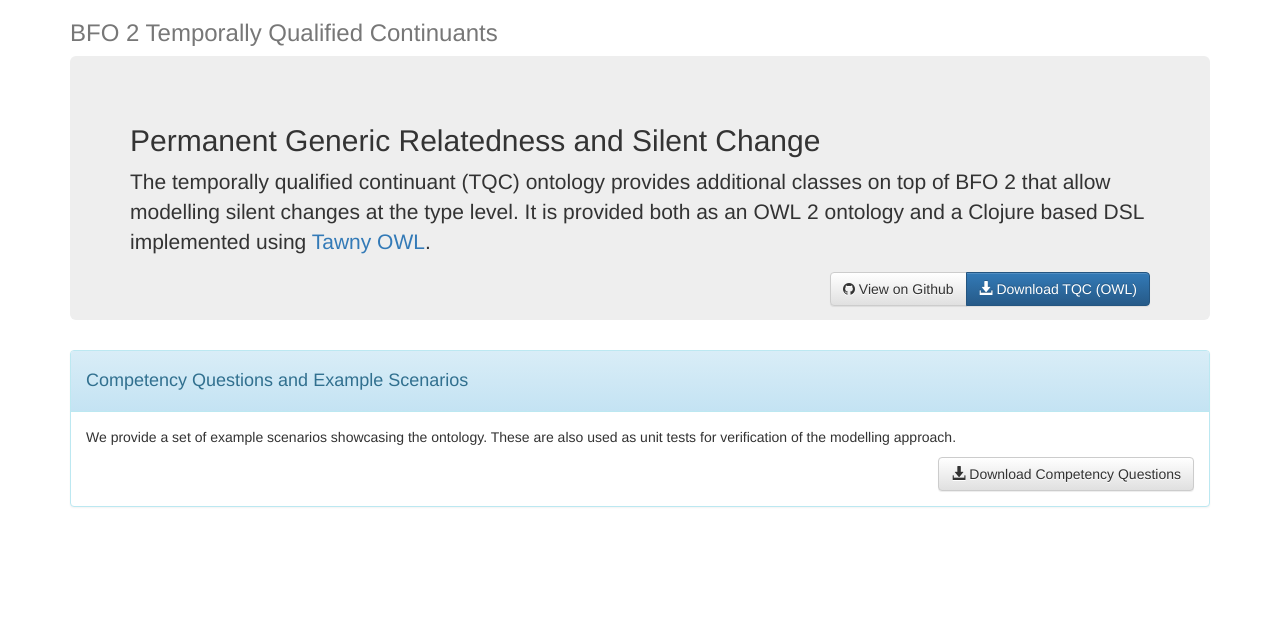
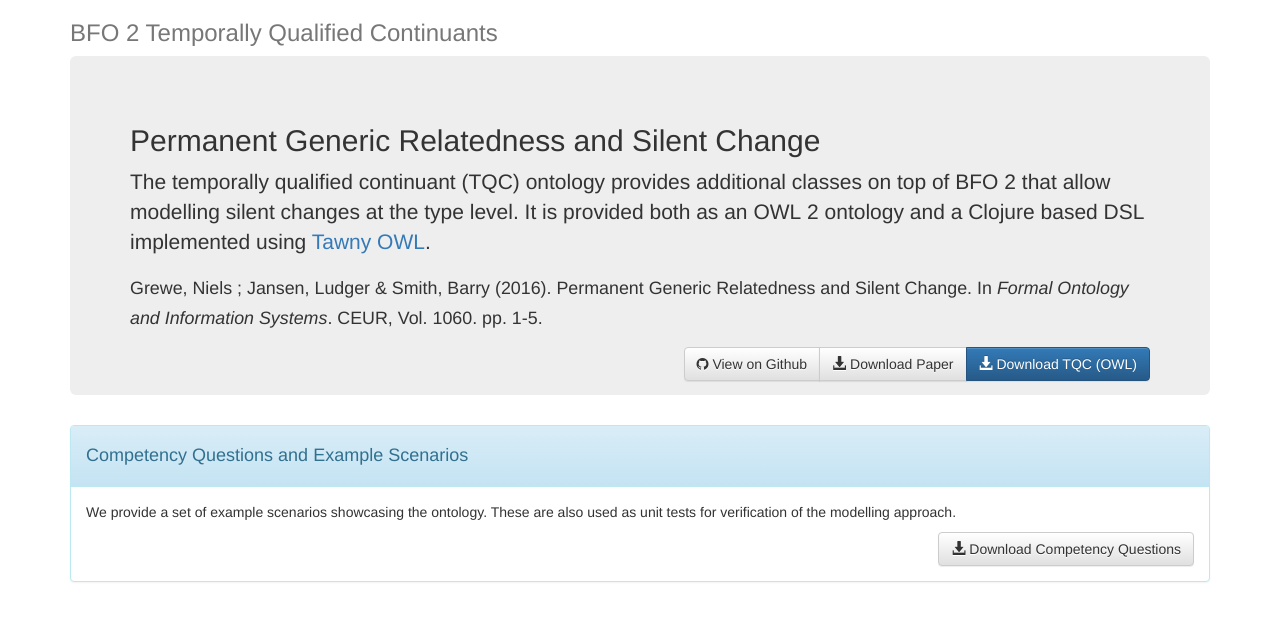
Before and after one commit to ngrewe/tqme, a plain HTML site: page index.html in a window 1280 px wide. Drawn offline with nearby package versions, Linux system fonts and the light colour scheme.

Commit message:
A reference to the paper was missing.

```diff
--- a/index.html
+++ b/index.html
@@ -41,12 +41,16 @@ $(document).ready(function(){
             based DSL implemented using <a href="https://github.com/phillord/tawny-owl">Tawny OWL</a>.
 
         </p>
+        <p ><small>Grewe, Niels ; Jansen, Ludger &amp; Smith, Barry (2016). Permanent Generic Relatedness and Silent Change. In <em>Formal Ontology and Information Systems</em>. CEUR, Vol. 1060. pp. 1-5.</small></p>
+
         <div class="btn-group pull-right" role="group">
 
         <a class="btn btn-default " href="https://www.github.com/ngrewe/tqc" role="button"><i class="fa fa-github" aria-hidden="true"></i> View on Github</a>
+        <a class="btn btn-default" href="tqc.pdf" role="button"><span class="glyphicon glyphicon-download-alt" aria-hidden="true"></span> Download Paper</a>
         <a class="btn btn-primary" href="tqc.zip" role="button" data-toggle="tooltip" data-placement="bottom" title="Includes BFO 2 and Tawny OWL metadata"><span class="glyphicon glyphicon-download-alt" aria-hidden="true"></span> Download TQC (OWL)</a>
        </div>
       </div>
+
             <div class="panel panel-info">
       <div class="panel-heading"><h4>Competency Questions and Example Scenarios</h4></div>
 
```
Also changed, not shown: 1 other file.
